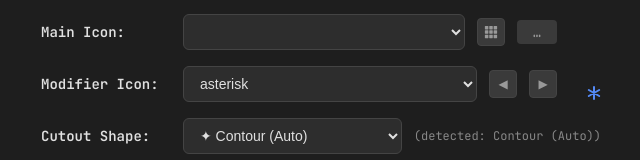
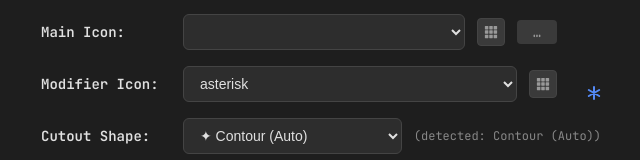
Before and after one commit to jreznot/intellij-icon-blender, a Vue app: page / in a window 1280 px wide. Shown: the part 145-305 px from the top of the page, without its empty margins (319-959 px from the left). Built offline with nearby package versions, Linux system fonts and the light colour scheme.

Commit message:
Grid picker for modifier icon

```diff
--- a/src/App.vue
+++ b/src/App.vue
@@ -100,8 +100,40 @@
             {{ icon.name }}
           </option>
         </select>
-        <button class="nav-btn" @click="prevModifierIcon" title="Previous modifier icon">◀</button>
-        <button class="nav-btn" @click="nextModifierIcon" title="Next modifier icon">▶</button>
+        <button class="grid-picker-btn" @click="toggleModifierGridPicker" title="Pick modifier from grid">
+          <svg xmlns="http://www.w3.org/2000/svg" width="14" height="14" viewBox="0 0 16 16" fill="currentColor">
+            <rect x="1" y="1" width="4" height="4" rx="0.5"/>
+            <rect x="6" y="1" width="4" height="4" rx="0.5"/>
+            <rect x="11" y="1" width="4" height="4" rx="0.5"/>
+            <rect x="1" y="6" width="4" height="4" rx="0.5"/>
+            <rect x="6" y="6" width="4" height="4" rx="0.5"/>
+            <rect x="11" y="6" width="4" height="4" rx="0.5"/>
+            <rect x="1" y="11" width="4" height="4" rx="0.5"/>
+            <rect x="6" y="11" width="4" height="4" rx="0.5"/>
+            <rect x="11" y="11" width="4" height="4" rx="0.5"/>
+          </svg>
+        </button>
+        <div v-if="showModifierGridPicker" class="grid-picker-overlay" @click.self="showModifierGridPicker = false">
+          <div class="grid-picker-popup">
+            <div class="grid-picker-header">
+              <span>Pick a modifier icon</span>
+              <button class="grid-picker-close" @click="showModifierGridPicker = false">✕</button>
+            </div>
+            <div class="grid-picker-grid">
+              <div
+                v-for="icon in modifierIcons"
+                :key="icon.name"
+                class="grid-picker-item"
+                :class="{ active: selectedModifierIcon === icon.name }"
+                @click="pickModifierIcon(icon.name)"
+                :title="icon.name"
+              >
+                <span class="grid-picker-icon" v-html="previewTheme === 'dark' ? icon.svgDark : icon.svg"></span>
+                <span class="grid-picker-label">{{ icon.name }}</span>
+              </div>
+            </div>
+          </div>
+        </div>
         <span
           v-if="selectedModifierIcon"
           class="icon-preview-inline"
@@ -420,7 +452,8 @@ export default {
       previewTheme: 'dark',
       customMainIconSvg: '',
       customMainIconName: '',
-      showGridPicker: false
+      showGridPicker: false,
+      showModifierGridPicker: false
     }
   },
   watch: {
@@ -499,28 +532,19 @@ export default {
       this.detectedCutoutShape = detected
       this.selectedCutoutShape = detected
     },
-    prevModifierIcon() {
-      const idx = this.modifierIcons.findIndex(i => i.name === this.selectedModifierIcon)
-      if (idx > 0) {
-        this.selectedModifierIcon = this.modifierIcons[idx - 1].name
-      } else {
-        this.selectedModifierIcon = this.modifierIcons[this.modifierIcons.length - 1].name
-      }
-    },
-    nextModifierIcon() {
-      const idx = this.modifierIcons.findIndex(i => i.name === this.selectedModifierIcon)
-      if (idx < this.modifierIcons.length - 1) {
-        this.selectedModifierIcon = this.modifierIcons[idx + 1].name
-      } else {
-        this.selectedModifierIcon = this.modifierIcons[0].name
-      }
-    },
     toggleGridPicker() {
       this.showGridPicker = !this.showGridPicker
     },
     pickMainIcon(name) {
       this.selectedMainIcon = name
       this.showGridPicker = false
+    },
+    toggleModifierGridPicker() {
+      this.showModifierGridPicker = !this.showModifierGridPicker
+    },
+    pickModifierIcon(name) {
+      this.selectedModifierIcon = name
+      this.showModifierGridPicker = false
     },
     onCutoutShapeChanged() {
       if (this.combinedSvg) {
@@ -778,27 +802,6 @@ h2 {
   white-space: nowrap;
 }
 
-.nav-btn {
-  display: inline-flex;
-  align-items: center;
-  justify-content: center;
-  width: 28px;
-  height: 28px;
-  border: 1px solid #444;
-  border-radius: 4px;
-  background: #3a3a3a;
-  color: #999;
-  font-size: 12px;
-  cursor: pointer;
-  transition: background 0.2s, color 0.2s;
-  flex-shrink: 0;
-  padding: 0;
-}
-
-.nav-btn:hover {
-  background: #5b9bd5;
-  color: #fff;
-}
 
 .upload-btn {
   display: inline-flex;
```
